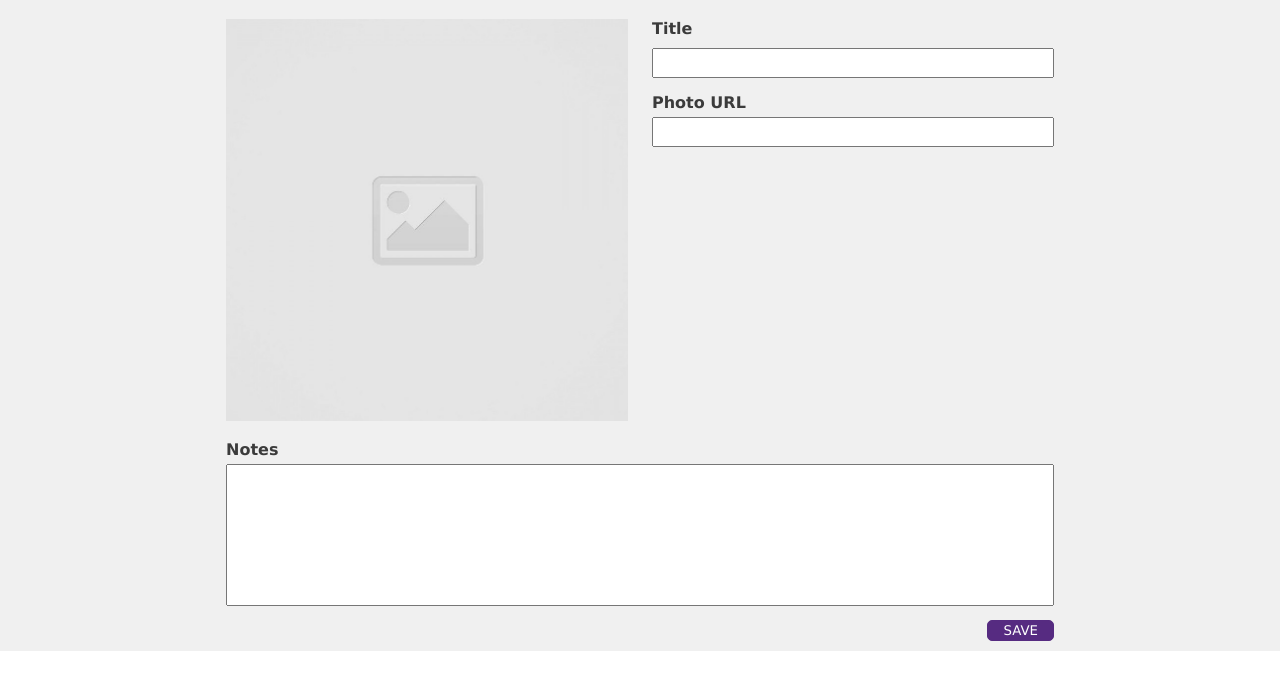
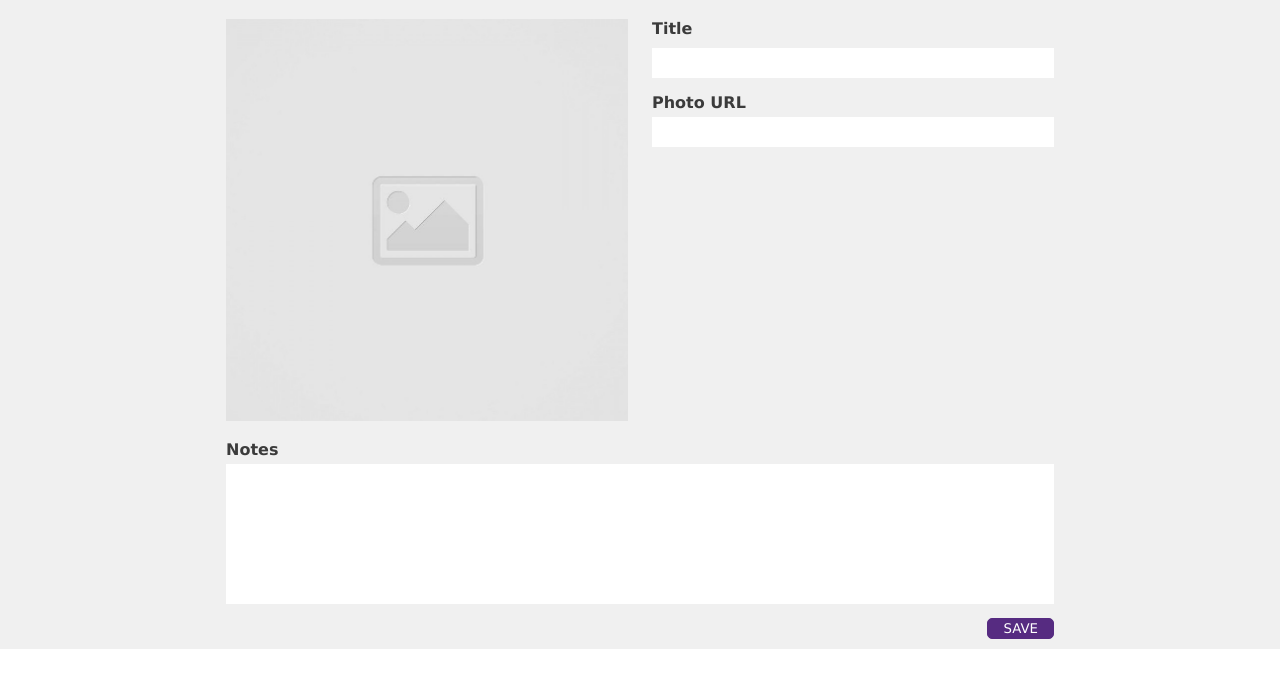
Before and after one commit to alexdenbaugh/code-journal, a website: page index.html in a window 1280 px wide. Shown: the part 101-790 px from the top of the page. Drawn offline with Linux system fonts and the light colour scheme.

Commit message:
in progress.

```diff
--- a/css/styles.css
+++ b/css/styles.css
@@ -35,6 +35,7 @@ input,
 textarea {
   width: 100%;
   padding: 10px;
+  border: #3b3b3b 0 solid;
 }
 
 input {
@@ -80,5 +81,5 @@ button {
 
 input:focus,
 textarea:focus {
-  border-color: #562b81;
+  border: none;
 }
```
